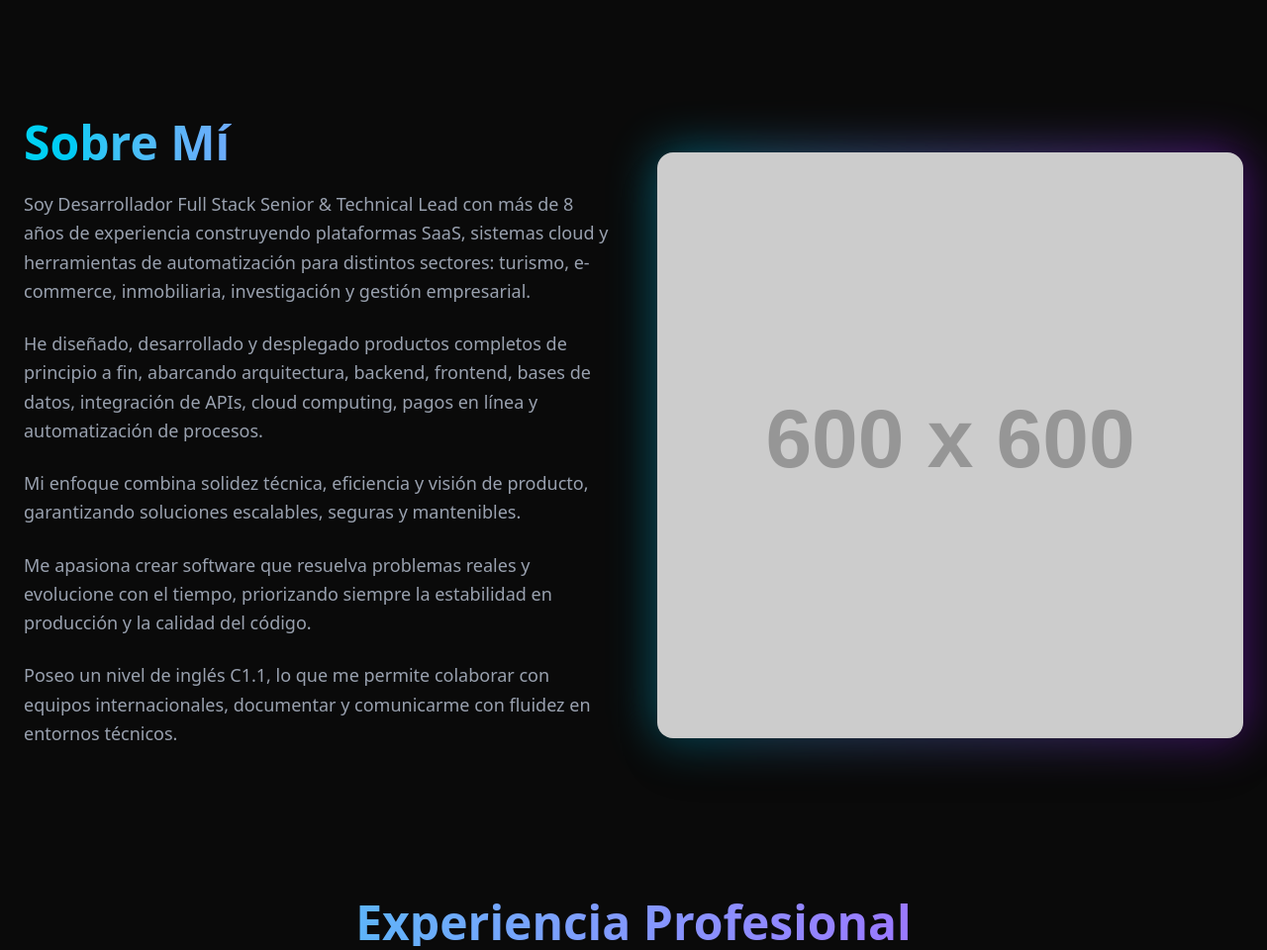
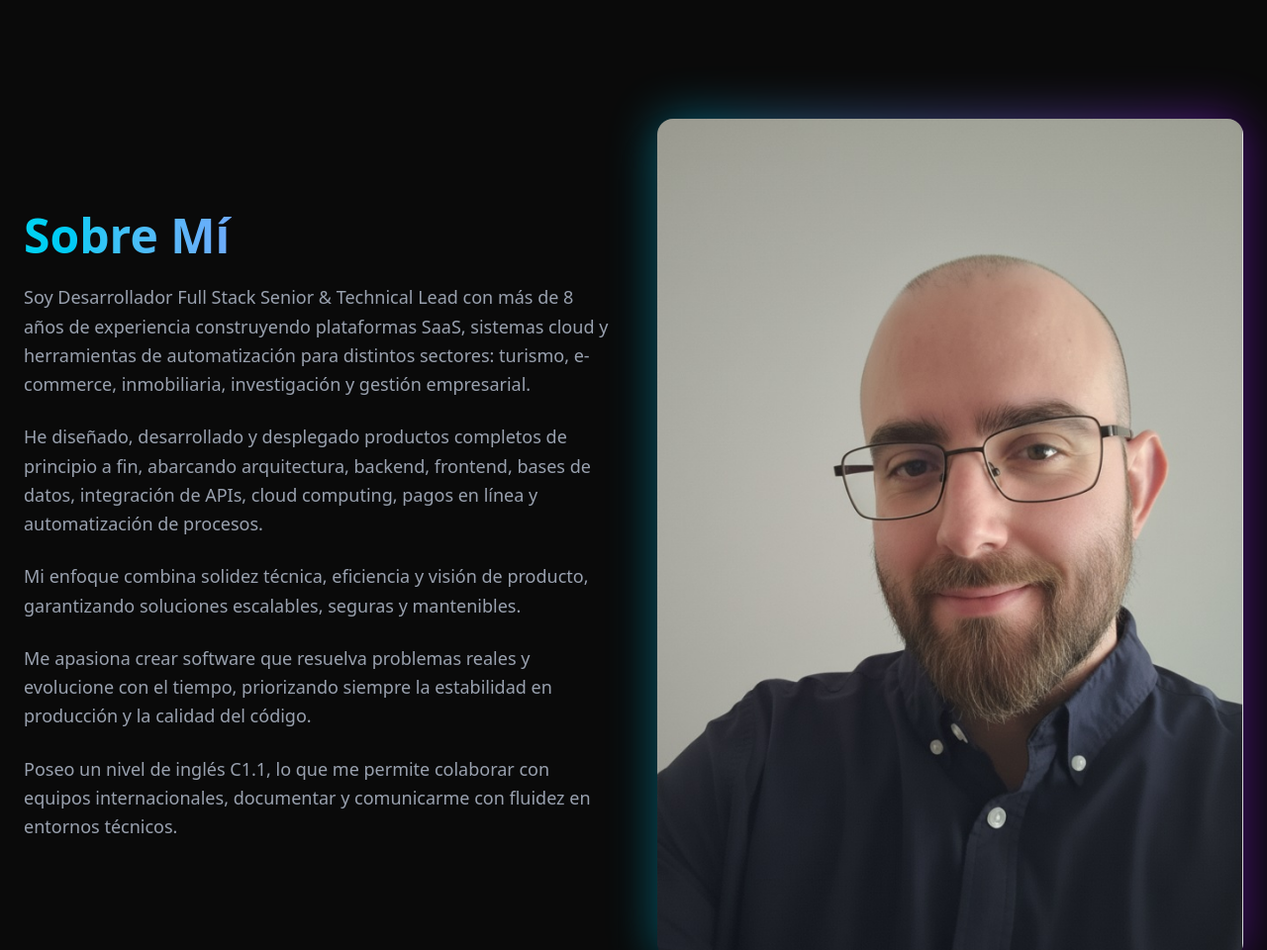
Before and after one commit to ShunTr-dev/portfolio, an Astro site: page / in a window 1280 px wide. Shown: the part 760-1720 px from the top of the page at 99% size. Built offline with nearby package versions, Linux system fonts and the light colour scheme; Astro itself is replaced by a stand-in of ours.

Commit message:
Implement code changes to enhance functionality and improve performance

```diff
--- a/src/pages/index.astro
+++ b/src/pages/index.astro
@@ -96,11 +96,7 @@ const PORTFOLIO_NAME = import.meta.env.PORTFOLIO_NAME || 'Pablo Martínez'
                         <div
                             class="absolute inset-0 bg-linear-to-r from-cyan-500 to-purple-600 rounded-2xl blur-xl opacity-50">
                         </div>
-                        <img
-                            src="https://placehold.co/600x600/1a1a1a/06b6d4?text=Profile"
-                            alt="Profile"
-                            class="relative rounded-2xl w-full shadow-2xl"
-                        />
+                        <img src="/img/profile.jpg" alt="Profile" class="relative rounded-2xl w-full shadow-2xl" />
                     </div>
                 </div>
             </div>
```
Also changed, not shown: public/img/profile.jpg (added).
